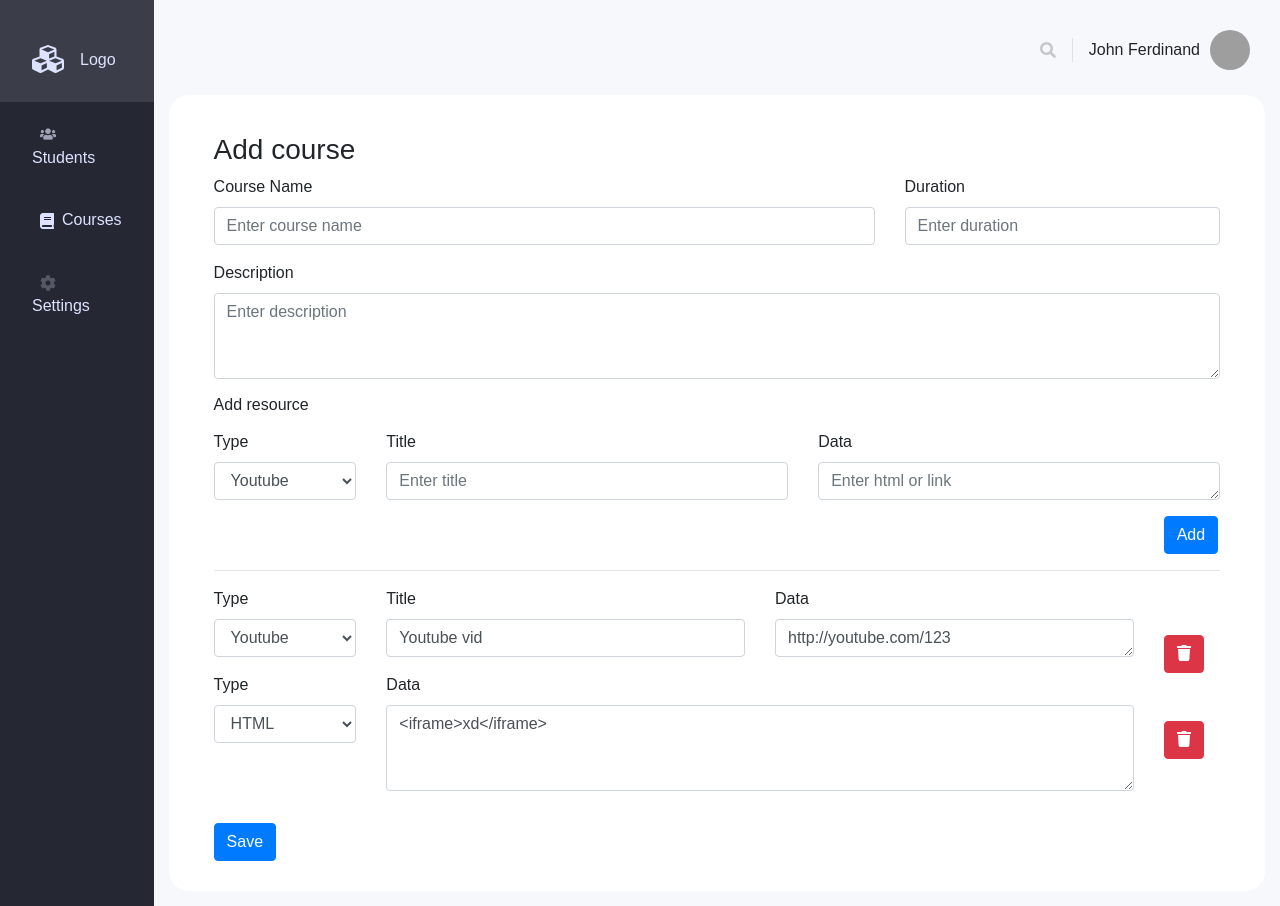
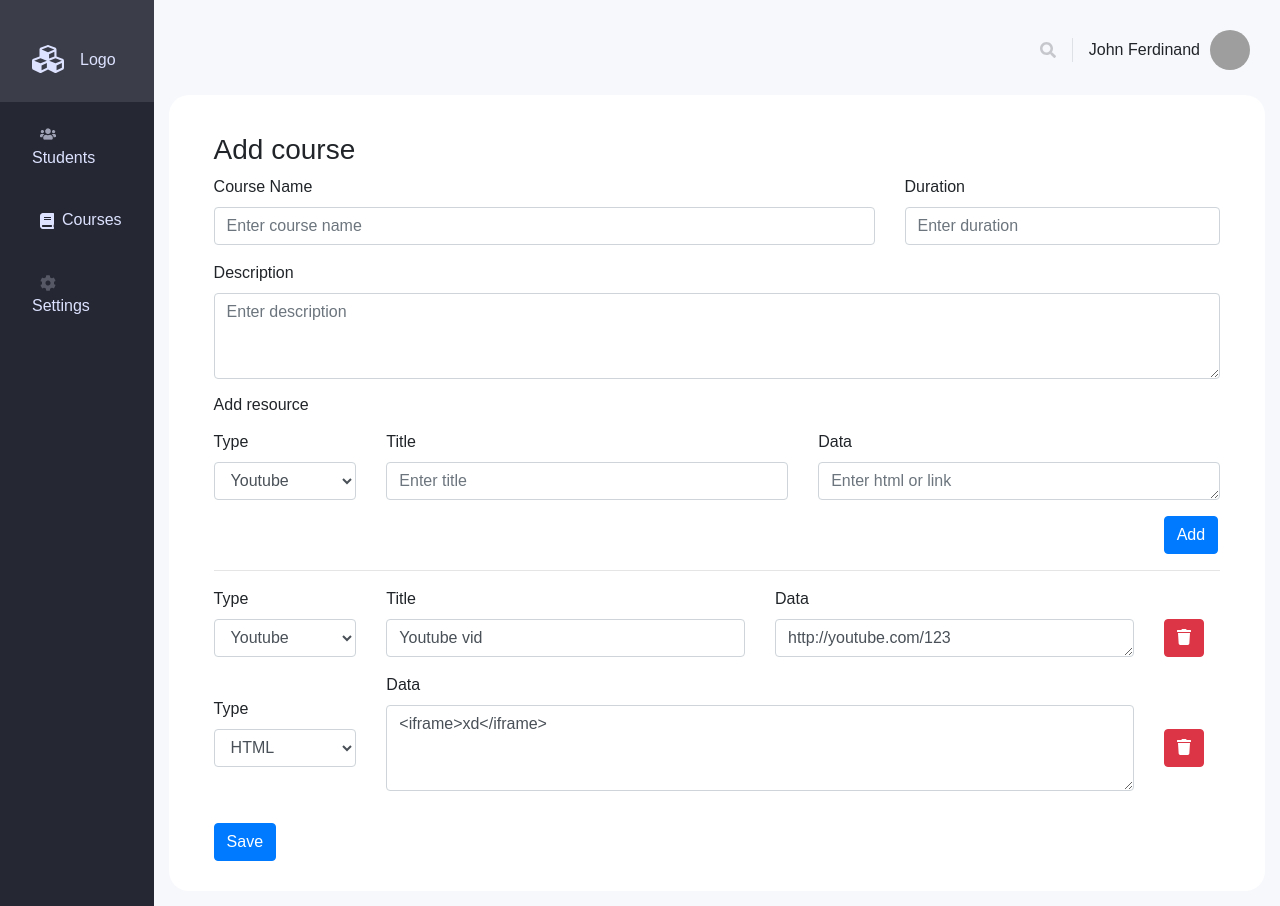
Before and after one commit to indie-rok/q-saf, a React (Create React App) app: page /newCourse in a window 1280 px wide. Built offline with nearby package versions, Linux system fonts and the light colour scheme; grey boxes are pictures that could not be loaded; a web font is replaced by a local one.

Commit message:
css fix 2

```diff
--- a/src/screens/NewCourse/NewCourse.css
+++ b/src/screens/NewCourse/NewCourse.css
@@ -0,0 +1,3 @@
+.cancel-button-new-item {
+  /* margin-top: 2x; */
+}
--- a/src/screens/NewCourse/index.js
+++ b/src/screens/NewCourse/index.js
@@ -11,7 +11,8 @@ import {
 import { FontAwesomeIcon } from "@fortawesome/react-fontawesome";
 import { faTrash, faArrowLeft } from "@fortawesome/free-solid-svg-icons";
 import uuid from "uuid/v4";
-import { Link } from "react-router-dom";
+
+import "./NewCourse.css";
 
 export default class NewCourse extends Component {
   constructor(props) {
@@ -66,7 +67,7 @@ export default class NewCourse extends Component {
   renderLinks() {
     return this.state.links.map(link => {
       return (
-        <Row>
+        <Row className="align-items-center">
           <Col md={{ span: 2 }}>
             <Form.Group>
               <Form.Label>Type</Form.Label>
@@ -106,7 +107,7 @@ export default class NewCourse extends Component {
           <Col md={{ span: 1 }}>
             <Button
               variant="danger"
-              className="mt-5 align-items-center"
+              className="mt-3 align-items-center"
               data-delete-id={link.id}
               onClick={this.removeLink}
             >
```
